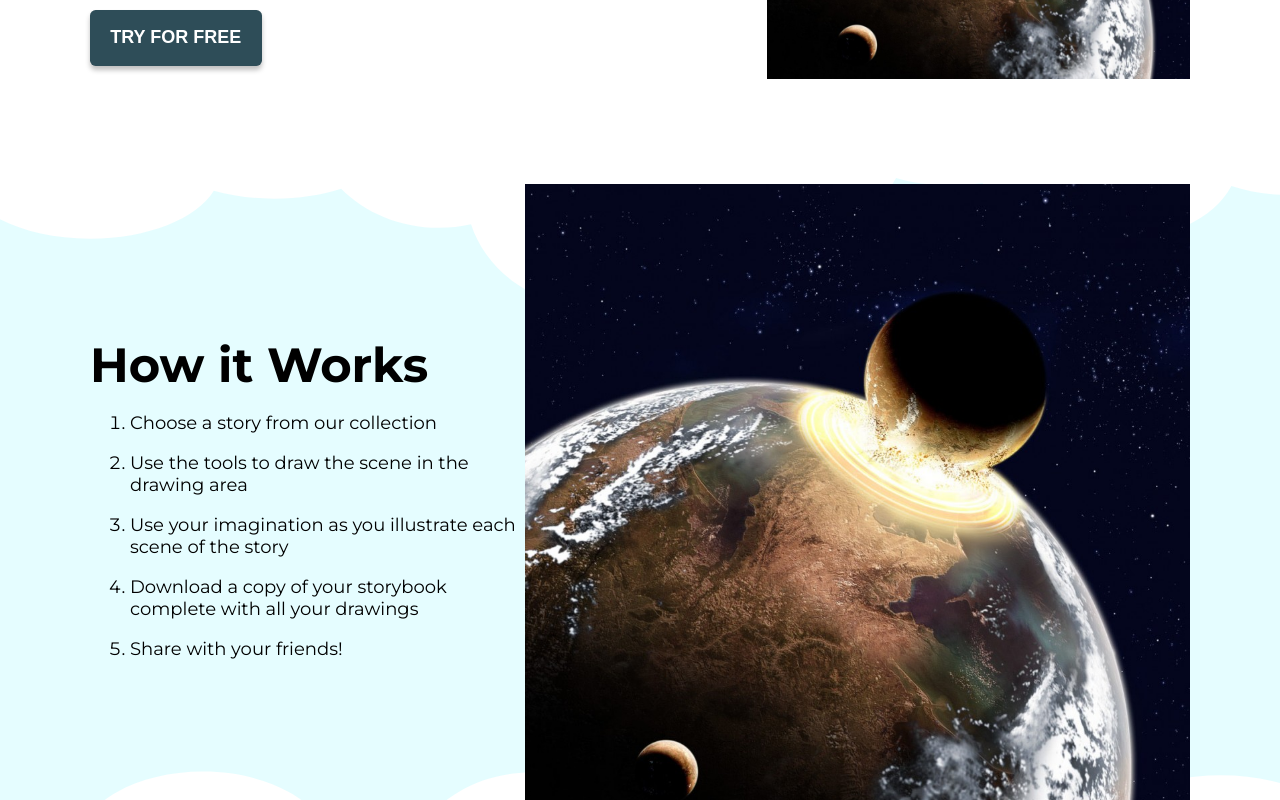
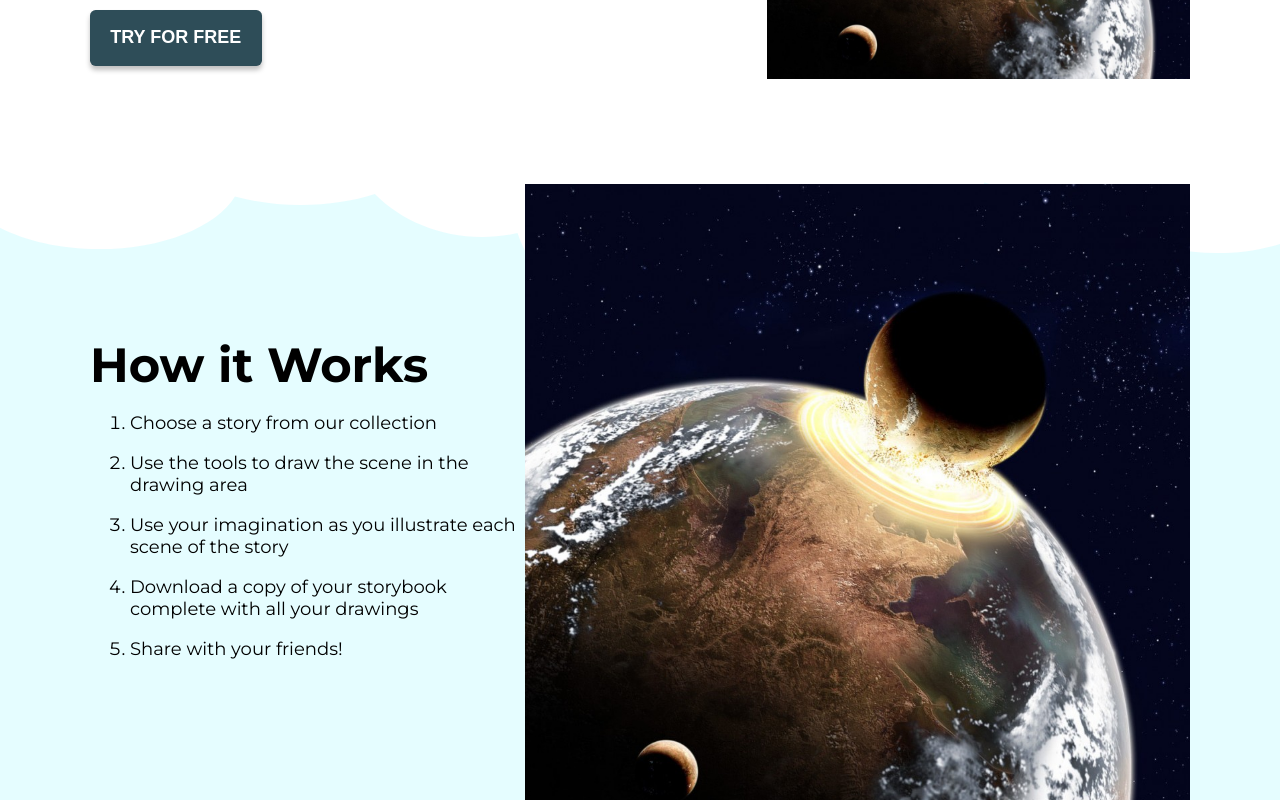
Before and after one commit to Spiritusanti/MintbeanNovemberHackathonProject, a Next.js app in the folder storybook/: page / in a window 1280 px wide. Shown: the part 480-1280 px from the top of the page. Built offline with nearby package versions, Linux system fonts and the light colour scheme.

Commit message:
random comment

```diff
--- a/storybook/styles/globals.css
+++ b/storybook/styles/globals.css
@@ -20,11 +20,11 @@ body {
     Ubuntu, Cantarell, Fira Sans, Droid Sans, Helvetica Neue, sans-serif;
 }
 
-input{
+/* input{
   -webkit-appearance: none;
   -moz-appearance: none;
   -ms-appearance: none;
-  }
+  }*/
 
 a {
   color: inherit;
@@ -122,10 +122,10 @@ button.secondary:hover {
 
 .clouds {
 	background-image: url("../public/bg-clouds.svg");
-	background-size: auto 100%;
+	background-size: cover auto;
 }
 
-
+/* comment here :3 */
 /*******************************
 
 
```
